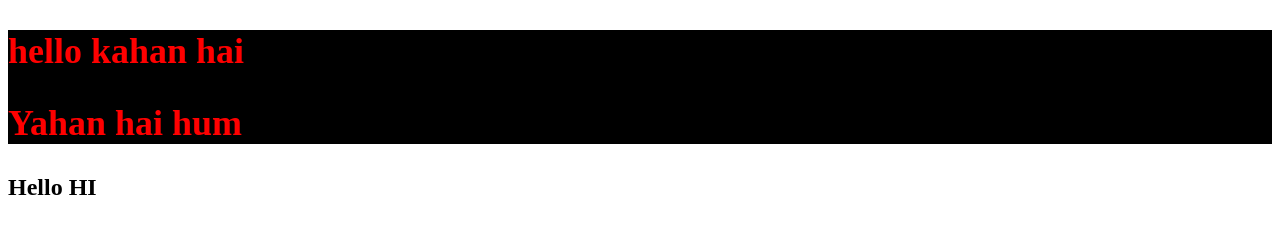
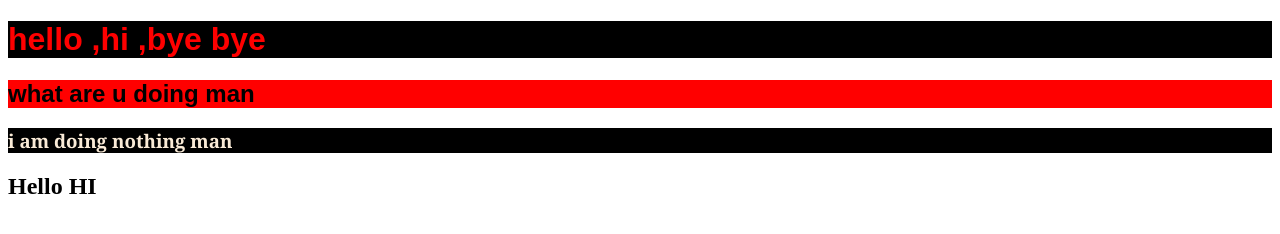
Before and after one commit to Samr7672/React_Practice, a React app: page / in a window 1280 px wide. Built offline with nearby package versions, Linux system fonts and the light colour scheme.

Commit message:
used Jsx for first time

```diff
--- a/index.html
+++ b/index.html
@@ -4,6 +4,7 @@
     <meta charset="UTF-8">
     <meta name="viewport" content="width=device-width, initial-scale=1.0">
     <title>Document</title>
+    <link rel="stylesheet" href="style.css">
 </head>
 <body>
    <div id="root"></div>
--- a/react.js
+++ b/react.js
@@ -1,12 +1,12 @@
 import React from "react";
 import { createRoot } from "react-dom/client";
 
-const element = React.createElement("h2", { id: "toot", style: { color: "red", backgroundColor: "black", fontSize: "Arial" } }, "hello kahan hai");
-const element2 = React.createElement("h2", { id: "voot", style: { color: "red", backgroundColor: "black", fontSize: "Arial" } }, "Yahan hai hum");
-const div = React.createElement("h2", { id: "loot", style: { color: "red", backgroundColor: "black", fontSize: "Arial" } }, [element, element2]);
+// const element = React.createElement("h2", { id: "toot", style: { color: "red", backgroundColor: "black", fontSize: "Arial" } }, "hello kahan hai");
+// const element2 = React.createElement("h2", { id: "voot", style: { color: "red", backgroundColor: "black", fontSize: "Arial" } }, "Yahan hai hum");
+// const div = React.createElement("h2", { id: "loot", style: { color: "red", backgroundColor: "black", fontSize: "Arial" } }, [element, element2]);
+// here createElement change it into a js object or react element
+const Reactroot = createRoot(document.querySelector("#root"));
 
-const Reactroot = createRoot(document.querySelector("#root"));
-Reactroot.render(div);
 // Reactroot.render(element);
 // // you will see that the first element get replaced by second element so instead of this let's try another method
 // Reactroot.render(element2);
@@ -16,3 +16,32 @@ Reactroot.render(div);
 // so we use Bundler
 // bundler utna hi code dega jitna tumko chahiye na jyada na kam
  // bundler can be webpack, vite , Parcel and webpack
+
+ //jsx is different from html because it can take javascript expression
+ // expressions are the final result of the code it will not take statement
+
+ // you can also just style it from making a css document
+
+ // three ways to add a style in the jsx
+
+ const style={
+    backgroundColor:"red",
+    color:"black",
+    fontFamily:"arial"
+ }
+
+ const newElement = (
+    <div>
+      <h1
+        id="hello"
+        className="hello2"
+        style={{ backgroundColor: "black", color: "red", fontFamily: "Arial" }}
+      >
+        hello ,hi ,bye bye
+      </h1>
+      <h2 id="hello3" className="hello4" style={style}>what are u doing man</h2>
+      <h3 id="first">i am doing nothing man</h3>
+    </div>
+ );
+
+ Reactroot.render(newElement);
--- /dev/null
+++ b/style.css
@@ -0,0 +1,5 @@
+#first{
+    background-color: black;
+    color:antiquewhite;
+    font-family: Cambria, Cochin, Georgia, Times, 'Times New Roman', serif;
+}
```
Also changed, not shown: dist/index.html, 5 other files.
